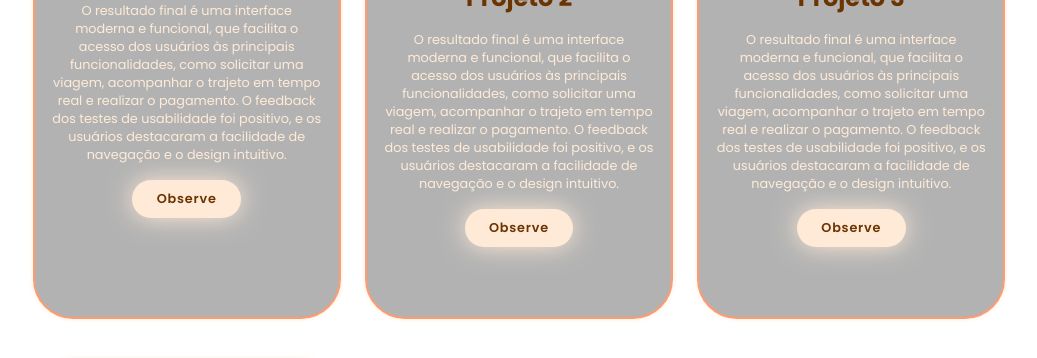
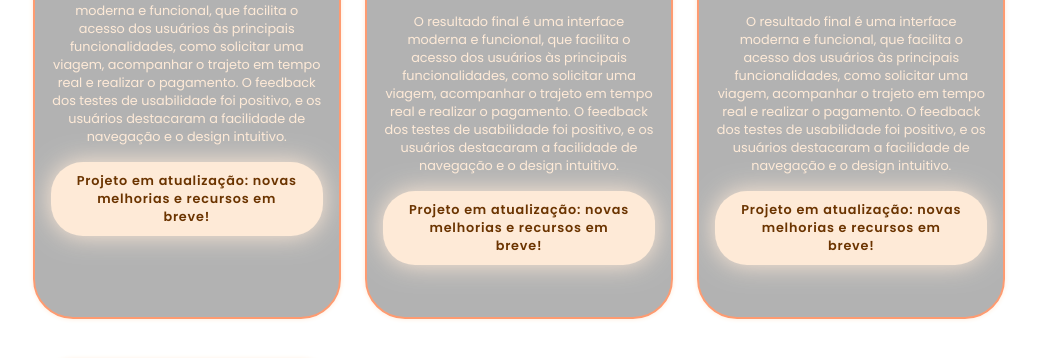
Before and after one commit to uviitinho/Portifolio, a plain HTML site: page index.html in a window 1280 px wide. Shown: the part 3025-3383 px from the top of the page, without its empty margins (121-1158 px from the left). Drawn offline with nearby package versions, Linux system fonts and the light colour scheme.

Commit message:
Atualização

```diff
--- a/index.html
+++ b/index.html
@@ -204,7 +204,7 @@
           </h3>
           <p>Sou desenvolvedor frontend, com habilidade nas principais tecnologias da área, incluindo JavaScript, React, Redux, Node.js, TypeScript, HTML e CSS. Meu foco é criar interfaces modernas, eficientes e responsivas, garantindo a melhor experiência para o usuário final.
           </p>
-          <a href="#" class="btn">Certificados</a>
+          <a href="#" class="btn">Certificados em atualização!</a>
       </div>
   </section> <!--final da segunda "pagina"-->
 
@@ -248,7 +248,7 @@
         <h3>Projeto 1</h3>
 
         <p>O resultado final é uma interface moderna e funcional, que facilita o acesso dos usuários às principais funcionalidades, como solicitar uma viagem, acompanhar o trajeto em tempo real e realizar o pagamento. O feedback dos testes de usabilidade foi positivo, e os usuários destacaram a facilidade de navegação e o design intuitivo.</p>
-        <a href="link-para-projeto" class="btn">Observe</a>
+        <a href="link-para-projeto" class="btn">Projeto em atualização: novas melhorias e recursos em breve!</a>
       </div>
 
       <div class="projetos-card">
@@ -257,7 +257,7 @@
         <h3>Projeto 2</h3>
 
         <p>O resultado final é uma interface moderna e funcional, que facilita o acesso dos usuários às principais funcionalidades, como solicitar uma viagem, acompanhar o trajeto em tempo real e realizar o pagamento. O feedback dos testes de usabilidade foi positivo, e os usuários destacaram a facilidade de navegação e o design intuitivo.</p>
-        <a href="link-para-projeto3" class="btn">Observe</a>
+        <a href="link-para-projeto3" class="btn">Projeto em atualização: novas melhorias e recursos em breve!</a>
       </div>
 
       <div class="projetos-card">
@@ -266,7 +266,7 @@
         <h3>Projeto 3</h3>
 
         <p>O resultado final é uma interface moderna e funcional, que facilita o acesso dos usuários às principais funcionalidades, como solicitar uma viagem, acompanhar o trajeto em tempo real e realizar o pagamento. O feedback dos testes de usabilidade foi positivo, e os usuários destacaram a facilidade de navegação e o design intuitivo.</p>
-        <a href="link-para-projeto3" class="btn">Observe</a>
+        <a href="link-para-projeto3" class="btn">Projeto em atualização: novas melhorias e recursos em breve!</a>
       </div>
 
       <div class="projetos-card">
@@ -275,7 +275,7 @@
         <h3>Projeto 4</h3>
 
         <p>O resultado final é uma interface moderna e funcional, que facilita o acesso dos usuários às principais funcionalidades, como solicitar uma viagem, acompanhar o trajeto em tempo real e realizar o pagamento. O feedback dos testes de usabilidade foi positivo, e os usuários destacaram a facilidade de navegação e o design intuitivo.</p>
-        <a href="link-para-projeto3" class="btn">Observe</a>
+        <a href="link-para-projeto3" class="btn">Projeto em atualização: novas melhorias e recursos em breve!</a>
       </div>
     </div>
   </section>
```
